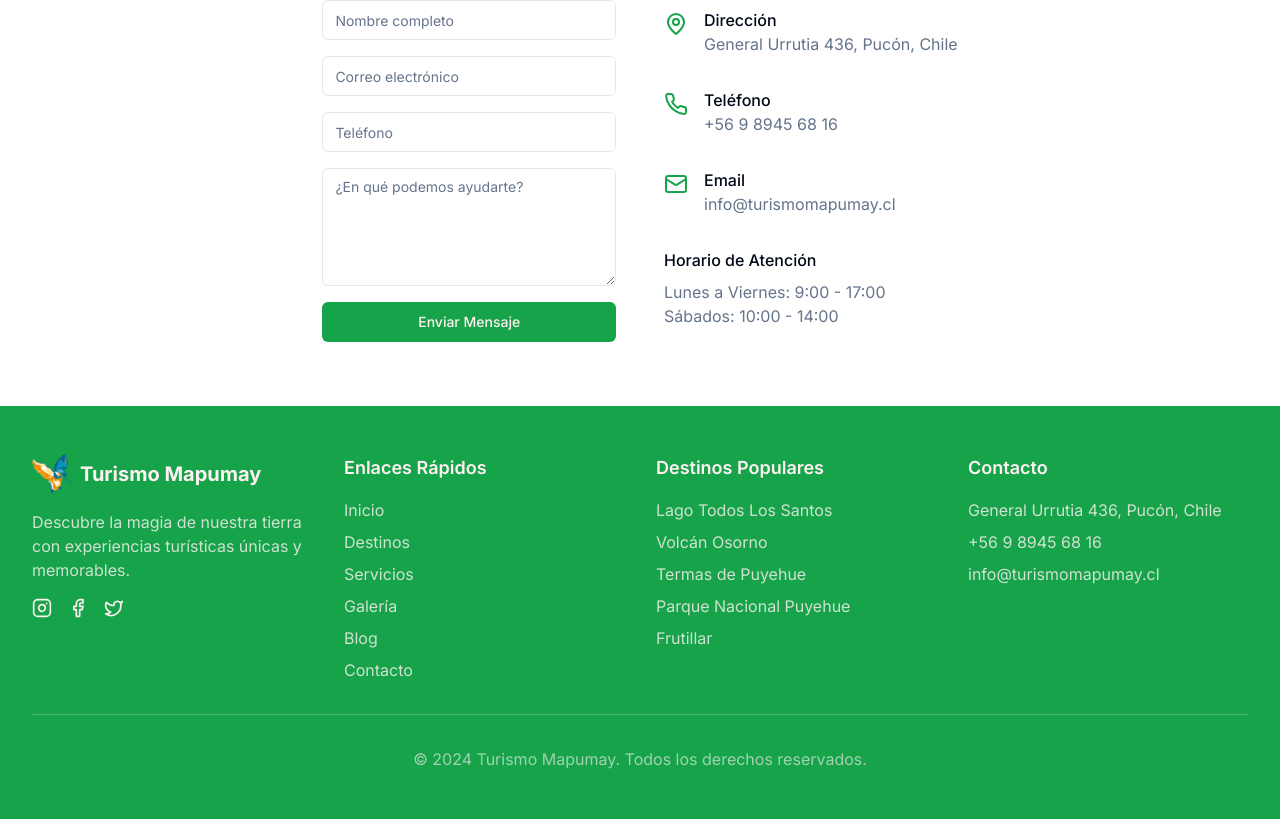
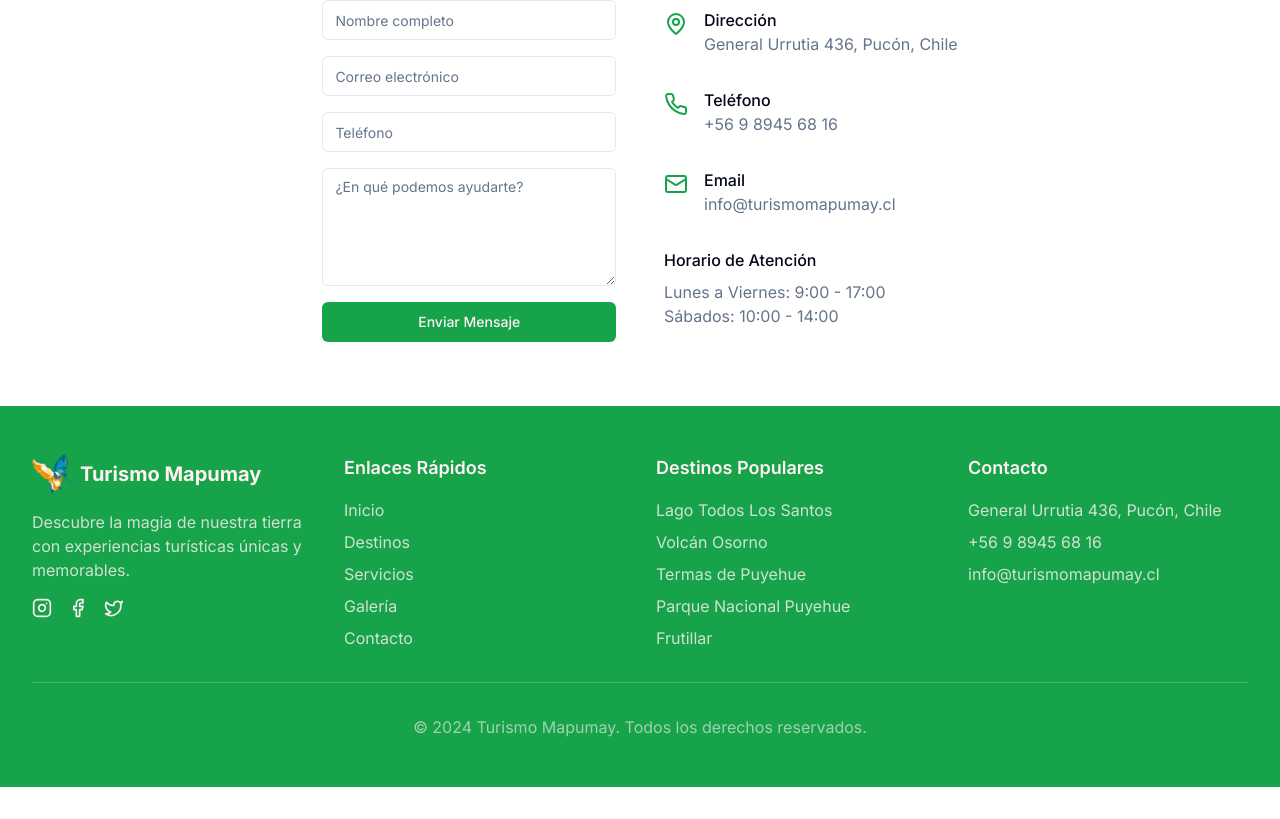
Before and after one commit to Cristian-Alvarez-CL/turismo, a Next.js app: page / in a window 1280 px wide. Shown: the part 2735-3554 px from the top of the page. After the commit the page ends 3522 px from the top, so only its background shows below. Built offline with nearby package versions, Linux system fonts and the light colour scheme.

Commit message:
fix: Se elimina un enlase en el footer

```diff
--- a/components/footer.tsx
+++ b/components/footer.tsx
@@ -50,7 +50,7 @@ export function Footer() {
           <div>
             <h3 className="font-semibold text-lg mb-4">Enlaces Rápidos</h3>
             <ul className="space-y-2">
-              {["Inicio", "Destinos", "Servicios", "Galería", "Blog", "Contacto"].map((item) => (
+              {["Inicio", "Destinos", "Servicios", "Galería", "Contacto"].map((item) => (
                 <li key={item}>
                   <Link
                     href={
```
